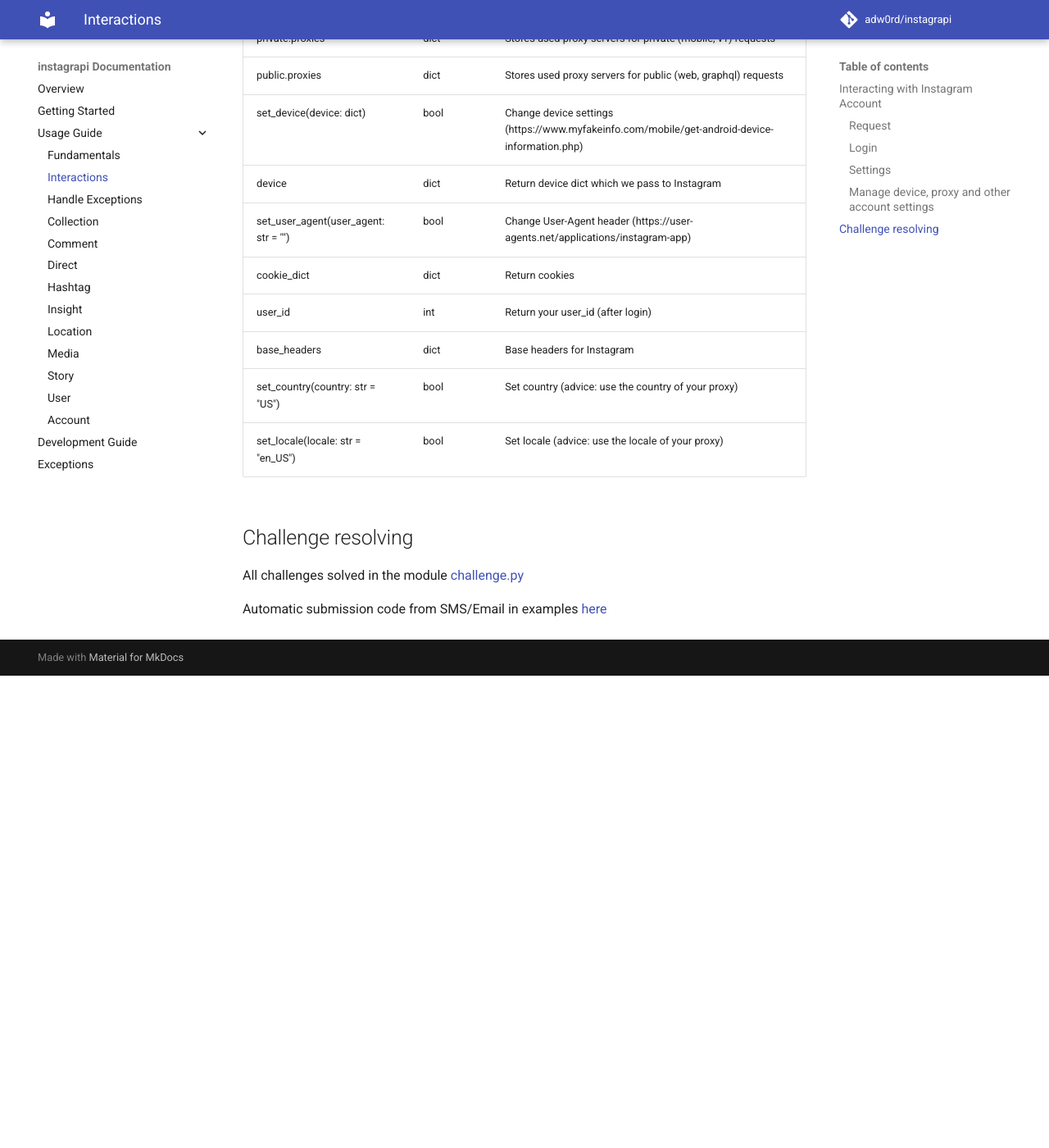
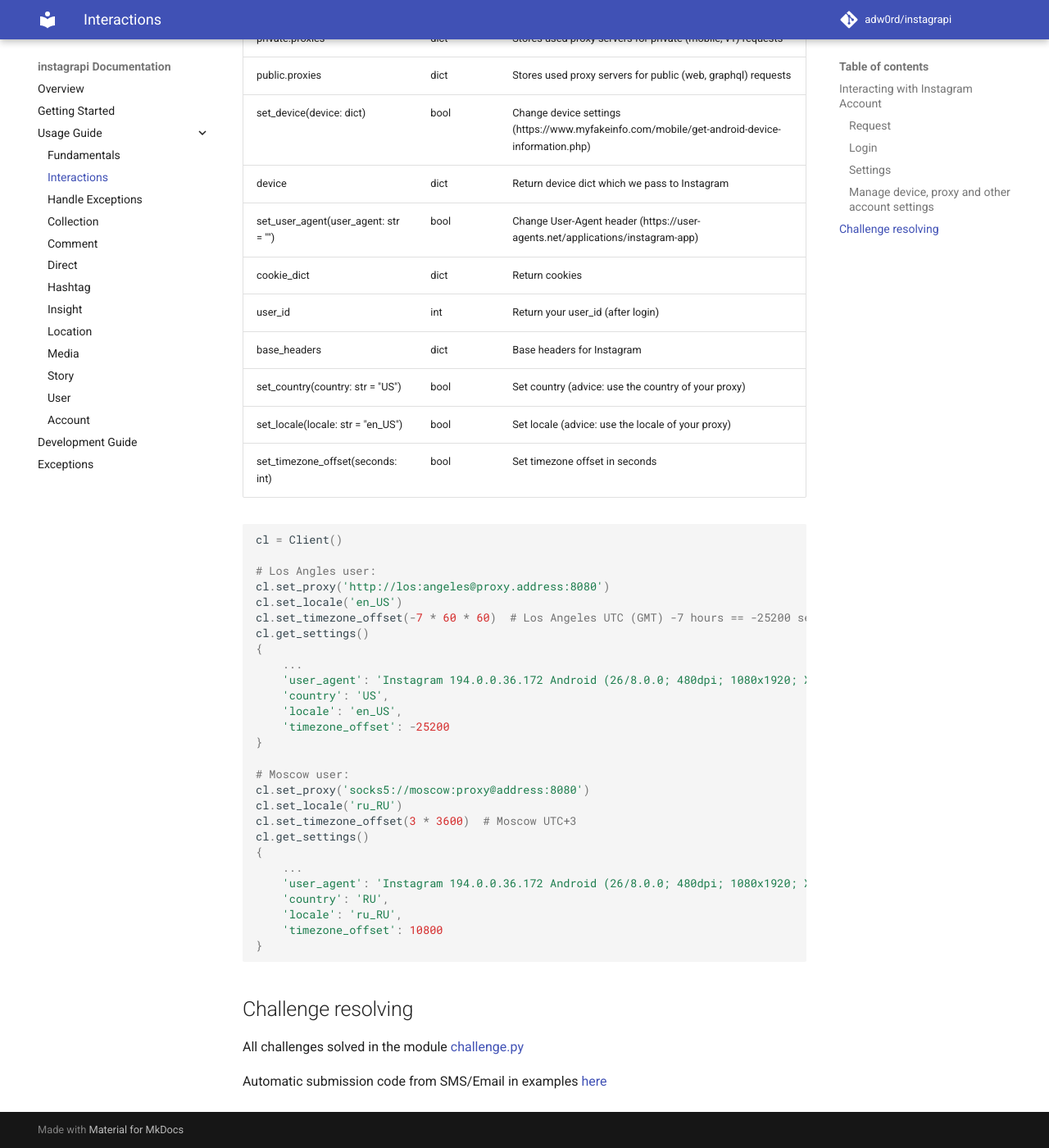
Before and after one commit to subzeroid/instagrapi, an MkDocs documentation site: the page built from docs/usage-guide/interactions.md, in a window 1280 px wide and 1400 px high, scrolled down 3547 px. Shown: the whole window at 82% size. Built offline with MkDocs 1.6.1 and Material for MkDocs 9.7.7, drawn with Linux system fonts in a browser that asks for light colours; comment, search, counter and statistics services are not loaded; the version menu is left out; before the commit the page ends 4371 px from its top, so only the background shows below that.

Commit message:
Bump 1.9.1 (fix timezone_offset, added docs, ignore 429 while login)

````diff
--- a/docs/usage-guide/interactions.md
+++ b/docs/usage-guide/interactions.md
@@ -122,19 +122,50 @@ cl.get_timeline_feed()  # check session
 
 ### Manage device, proxy and other account settings
 
-| Method                                 | Return | Description
-|----------------------------------------|------|----------------------------------------------------------------------------
-| set\_proxy(dsn: str)                   | dict | Support socks and http/https proxy "scheme://username:password@host:port"
-| private.proxies                        | dict | Stores used proxy servers for private (mobile, v1) requests
-| public.proxies                         | dict | Stores used proxy servers for public (web, graphql) requests
-| set\_device(device: dict)              | bool | Change device settings (https://www.myfakeinfo.com/mobile/get-android-device-information.php)
-| device                                 | dict | Return device dict which we pass to Instagram
-| set\_user\_agent(user\_agent: str = "")| bool | Change User-Agent header (https://user-agents.net/applications/instagram-app)
-| cookie\_dict                           | dict | Return cookies
-| user\_id                               | int  | Return your user\_id (after login)
-| base\_headers                          | dict | Base headers for Instagram
-| set\_country(country: str = "US")      | bool | Set country (advice: use the country of your proxy)
-| set\_locale(locale: str = "en_US")     | bool | Set locale (advice: use the locale of your proxy)
+| Method                                | Return | Description
+|---------------------------------------|------|----------------------------------------------------------------------------
+| set_proxy(dsn: str)                   | dict | Support socks and http/https proxy "scheme://username:password@host:port"
+| private.proxies                       | dict | Stores used proxy servers for private (mobile, v1) requests
+| public.proxies                        | dict | Stores used proxy servers for public (web, graphql) requests
+| set_device(device: dict)              | bool | Change device settings (https://www.myfakeinfo.com/mobile/get-android-device-information.php)
+| device                                | dict | Return device dict which we pass to Instagram
+| set_user_agent(user_agent: str = "")  | bool | Change User-Agent header (https://user-agents.net/applications/instagram-app)
+| cookie_dict                           | dict | Return cookies
+| user_id                               | int  | Return your user_id (after login)
+| base_headers                          | dict | Base headers for Instagram
+| set_country(country: str = "US")      | bool | Set country (advice: use the country of your proxy)
+| set_locale(locale: str = "en_US")     | bool | Set locale (advice: use the locale of your proxy)
+| set_timezone_offset(seconds: int)     | bool | Set timezone offset in seconds
+
+``` python
+cl = Client()
+
+# Los Angles user:
+cl.set_proxy('http://los:angeles@proxy.address:8080')
+cl.set_locale('en_US')
+cl.set_timezone_offset(-7 * 60 * 60)  # Los Angeles UTC (GMT) -7 hours == -25200 seconds
+cl.get_settings()
+{
+    ...
+    'user_agent': 'Instagram 194.0.0.36.172 Android (26/8.0.0; 480dpi; 1080x1920; Xiaomi; MI 5s; capricorn; qcom; en_US; 301484483)',
+    'country': 'US',
+    'locale': 'en_US',
+    'timezone_offset': -25200
+}
+
+# Moscow user:
+cl.set_proxy('socks5://moscow:proxy@address:8080')
+cl.set_locale('ru_RU')
+cl.set_timezone_offset(3 * 3600)  # Moscow UTC+3
+cl.get_settings()
+{
+    ...
+    'user_agent': 'Instagram 194.0.0.36.172 Android (26/8.0.0; 480dpi; 1080x1920; Xiaomi; MI 5s; capricorn; qcom; ru_RU; 301484483)',
+    'country': 'RU',
+    'locale': 'ru_RU',
+    'timezone_offset': 10800
+}
+```
 
 ## Challenge resolving
 
--- a/setup.py
+++ b/setup.py
@@ -30,7 +30,7 @@ requirements = [
 
 setup(
     name='instagrapi',
-    version='1.9.0',
+    version='1.9.1',
     author='Mikhail Andreev',
     author_email='x11org@gmail.com',
     license='MIT',
````
Also changed, not shown: 3 other files.
